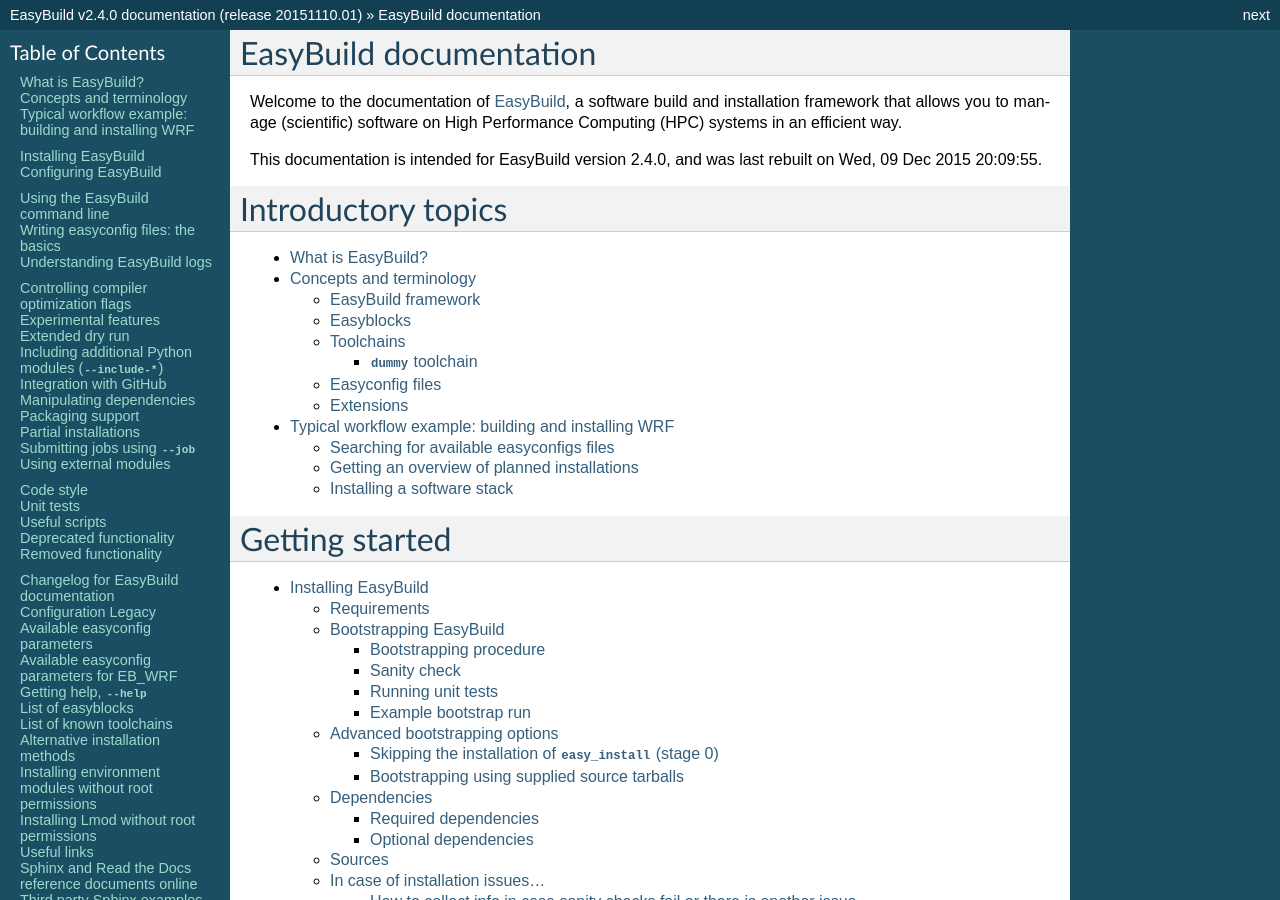
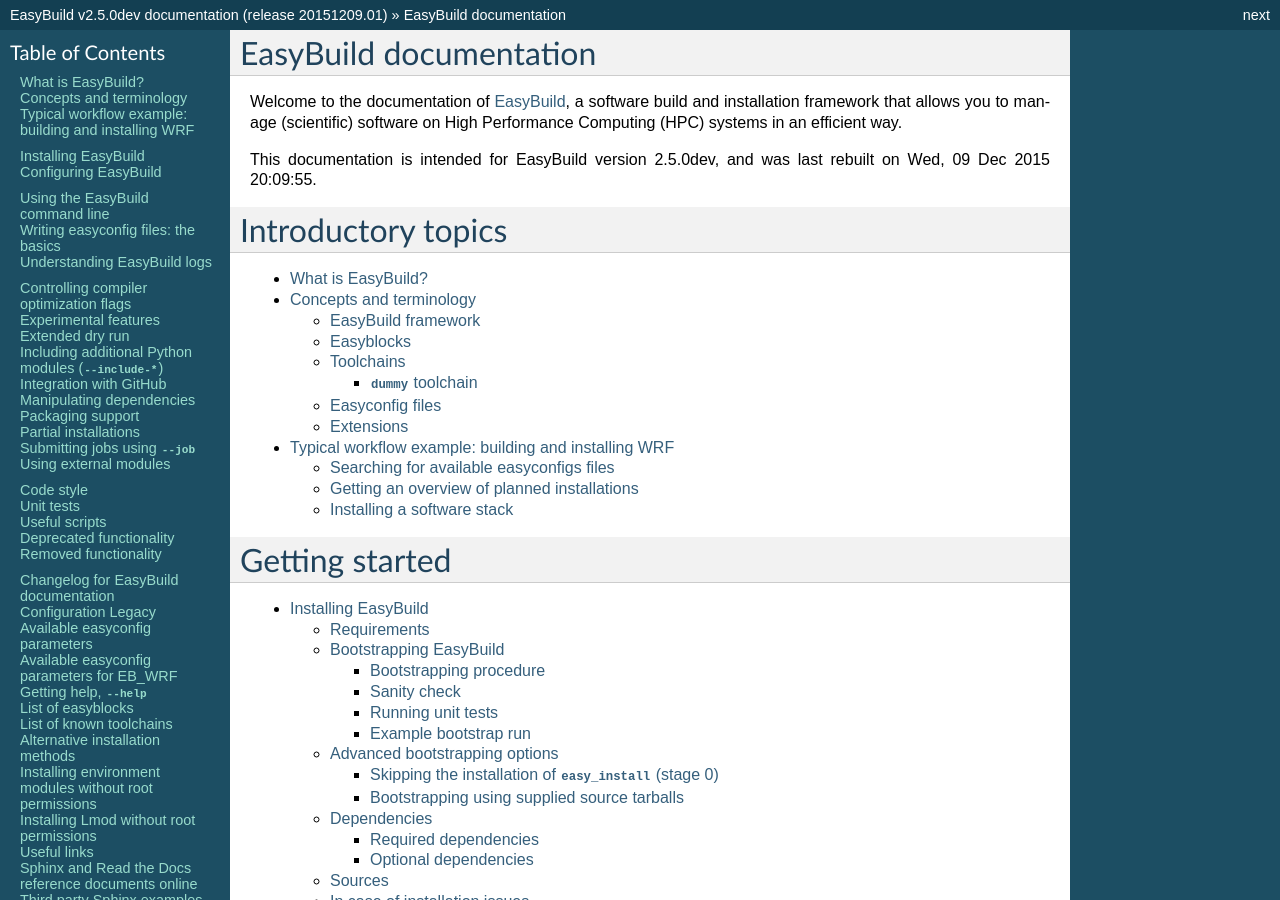
Before and after one commit to easybuilders/easybuild, a Sphinx documentation site: the page built from docs/index.rst, in a window 1280 px wide and 900 px high. Built offline with Sphinx 7.4.7, drawn with Linux system fonts in a browser that asks for light colours; some of the changed text lies outside the part shown.

Commit message:
bump docs release + EB version

```diff
--- a/docs/conf.py
+++ b/docs/conf.py
@@ -41,9 +41,9 @@
 # other places throughout the built documents.
 #
 # The short X.Y version.
-version = '2.4.0'  # this is meant to reference the version of EasyBuild
+version = '2.5.0dev'  # this is meant to reference the version of EasyBuild
 # The full version, including alpha/beta/rc tags.
-release = '20151110.01'  # this is meant to reference the version of the documentation itself
+release = '20151209.01'  # this is meant to reference the version of the documentation itself
 
 # There are two options for replacing |today|: either, you set today to some
 # non-false value, then it is used:
```
